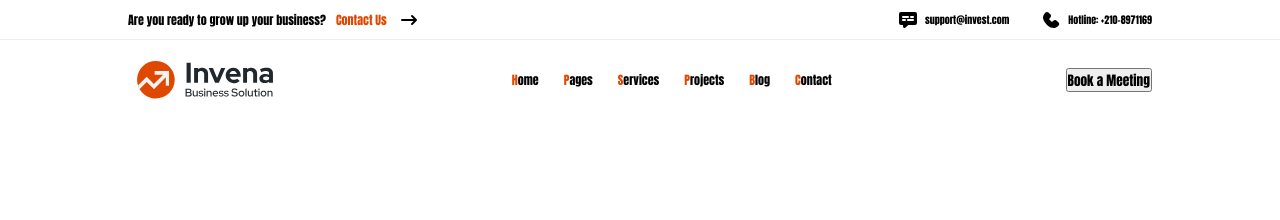
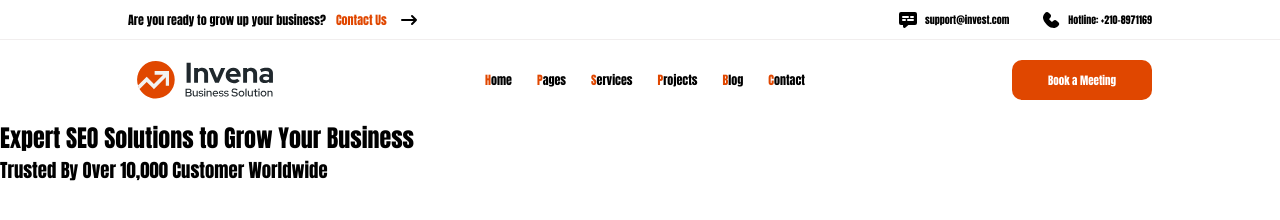
Before and after one commit to MINOTAURO18/invest, a plain HTML site: page index.html in a window 1280 px wide. Drawn offline with Linux system fonts and the light colour scheme.

Commit message:
start with the section one

```diff
--- a/index.html
+++ b/index.html
@@ -26,7 +26,7 @@
     <!-- menu -->
 
     <header class="header">
-        <img src="utilities/logo.svg" alt="">
+      <img src="utilities/logo.svg" alt="" />
       <nav class="nav">
         <a href=""><span>H</span>ome</a>
         <a href=""><span>P</span>ages</a>
@@ -35,7 +35,18 @@
         <a href=""><span>B</span>log</a>
         <a href=""><span>C</span>ontact</a>
       </nav>
-        <button>Book a Meeting</button>
+      <div>
+        <a class="button">Book a Meeting</a>
+      </div>
     </header>
+
+    <!-- section one -->
+
+    <section class="sectionOne">
+      <h1>Expert SEO Solutions to Grow Your Business</h1>
+      <div class="partTwo">
+        <h3>Trusted By Over 10,000 Customer Worldwide</h3>
+      </div>
+    </section>
   </body>
 </html>
--- a/styles.css
+++ b/styles.css
@@ -36,6 +36,7 @@ body {
 .banner .contact {
   display: flex;
   gap: 30px;
+  cursor: pointer;
 }
 
 .banner .contact span {
@@ -75,3 +76,21 @@ body {
     font-weight: 600;
     font-size: 12px;
 }
+
+.header .nav a:hover{
+    color: #e04700;
+}
+
+.header .button{
+    width: 140px;
+    height: 40px;
+    font-weight: 600;
+    border-radius: 10px;
+    background-color: #e04700  ;
+    display: flex;
+    justify-content: center;
+    align-items: center;
+    font-size: 11px;
+    color: white;
+    cursor: pointer;
+}
```
Lines whose indentation alone changed are shown as unchanged.
